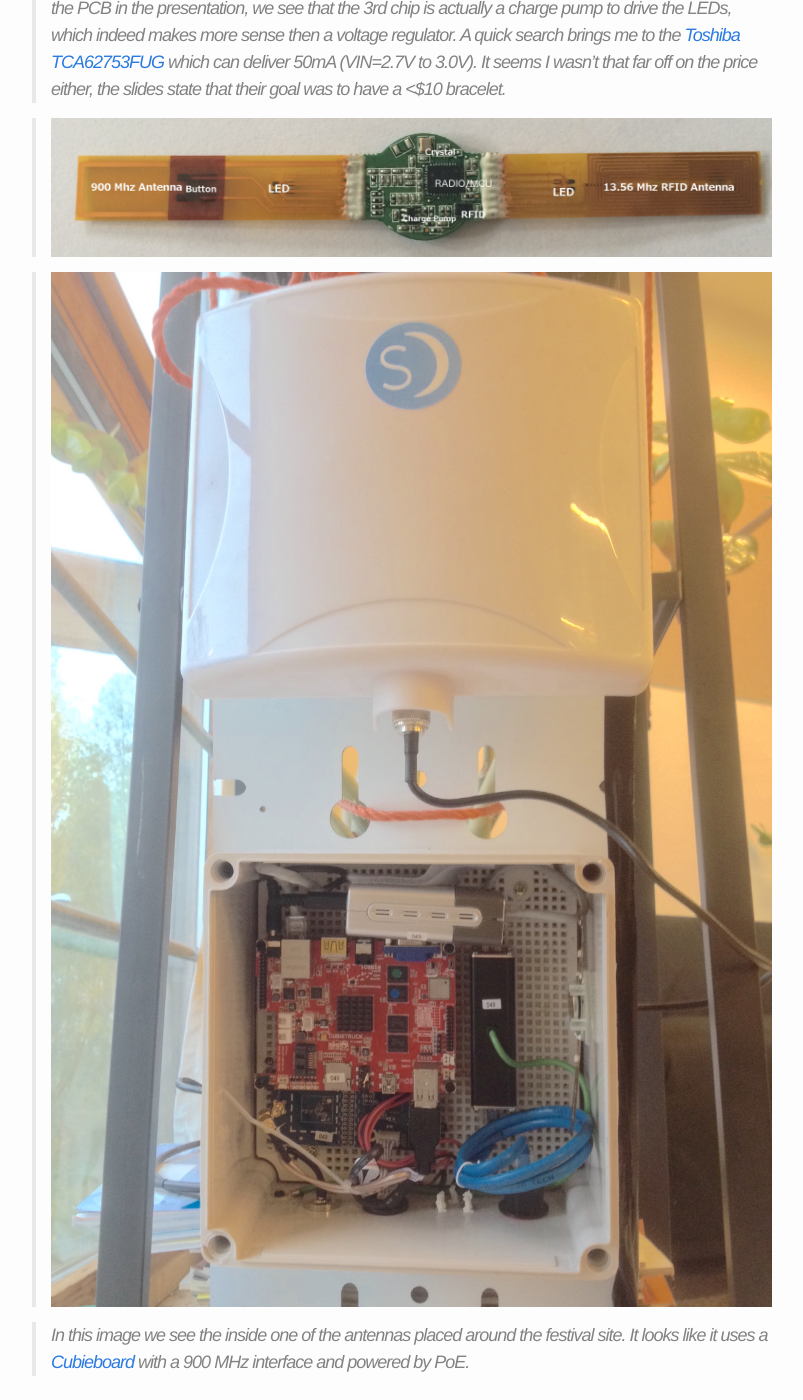
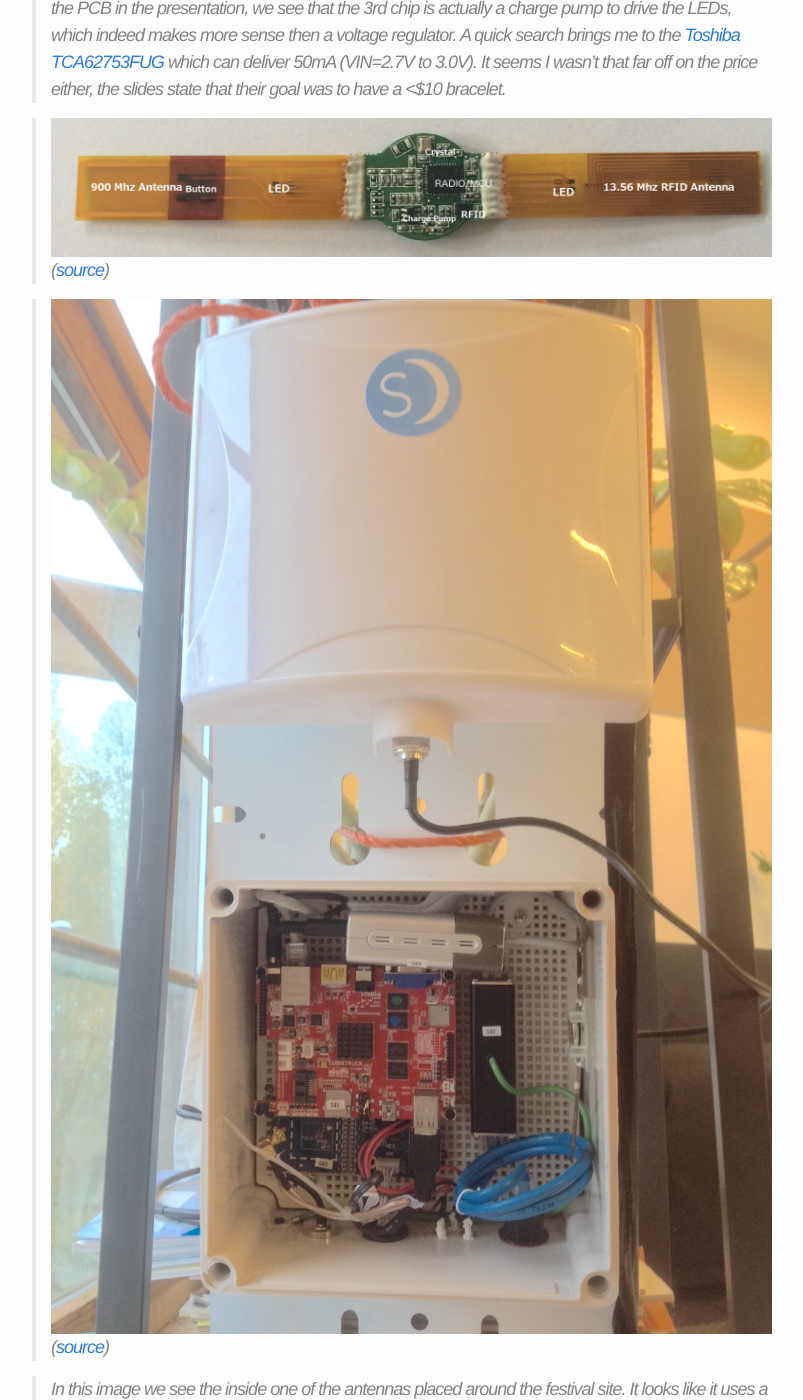
Before and after one commit to JelmerT/JelmerT.github.io, a Jekyll site: the page built from _posts/2014-11-17-TML-bracelet-teardown.md, in a window 1280 px wide and 1400 px high, scrolled down 7276 px. Shown: the whole window, without its empty margins (238-1041 px from the left). Built offline with Jekyll 4.4.1, drawn with Linux system fonts in a browser that asks for light colours; comment, search, counter and statistics services are not loaded.

Commit message:
Added source to pictures in TML post

```diff
--- a/_posts/2014-11-17-TML-bracelet-teardown.md
+++ b/_posts/2014-11-17-TML-bracelet-teardown.md
@@ -85,7 +85,9 @@ Some more pictures of the complete assembly (click for super-size!):
 > **Update 20 November 2014**: [Frank Lyaruu](https://twitter.com/lyaruu), Senior Technology Architect at Sendrato, recently gave a talk at [ApacheCon Europe](http://events.linuxfoundation.org/events/apachecon-europe) about the Tomorrowland bracelets and the system behind it. He was kind enough to share the slides he used during the presentation, [you can find them here](http://www.slideshare.net/FrankLyaruu/deploying-osgi-on-an-army-of-cubietruckssendrato-powerpoint). It seems that the presentation was a little more focused on the software stacks of the servers running in the receiving antennas, but it still gives us some more info about the wristbands themselves. Looking at the picture of the PCB in the presentation, we see that the 3rd chip is actually a charge pump to drive the LEDs, which indeed makes more sense then a voltage regulator. A quick search brings me to the [Toshiba TCA62753FUG](http://www.toshiba.com/taec/components/Datasheet/TCA62753FUG_E_Ver04.pdf) which can deliver 50mA (VIN=2.7V to 3.0V). It seems I wasn't that far off on the price either, the slides state that their goal was to have a <$10 bracelet.
 
 > [![Tomorrowland bracelet](/images/2014-11-17-TML-bracelet-teardown-12.png)](/images/2014-11-17-TML-bracelet-teardown-12.png)
+([source](http://www.slideshare.net/FrankLyaruu/deploying-osgi-on-an-army-of-cubietruckssendrato-powerpoint))
 
 > [![Tomorrowland bracelet](/images/2014-11-17-TML-bracelet-teardown-11.jpg)](/images/2014-11-17-TML-bracelet-teardown-11.jpg)
+([source](http://www.slideshare.net/FrankLyaruu/deploying-osgi-on-an-army-of-cubietruckssendrato-powerpoint))
 
 > In this image we see the inside one of the antennas placed around the festival site. It looks like it uses a [Cubieboard](http://www.cubietruck.com/collections/frontpage/products/cubietruck-cubieboard3-cortex-a7-dual-core-2gb-ram-8gb-flash-with-wifi-bt-ship-from-germany) with a 900 MHz interface and powered by PoE.
```
